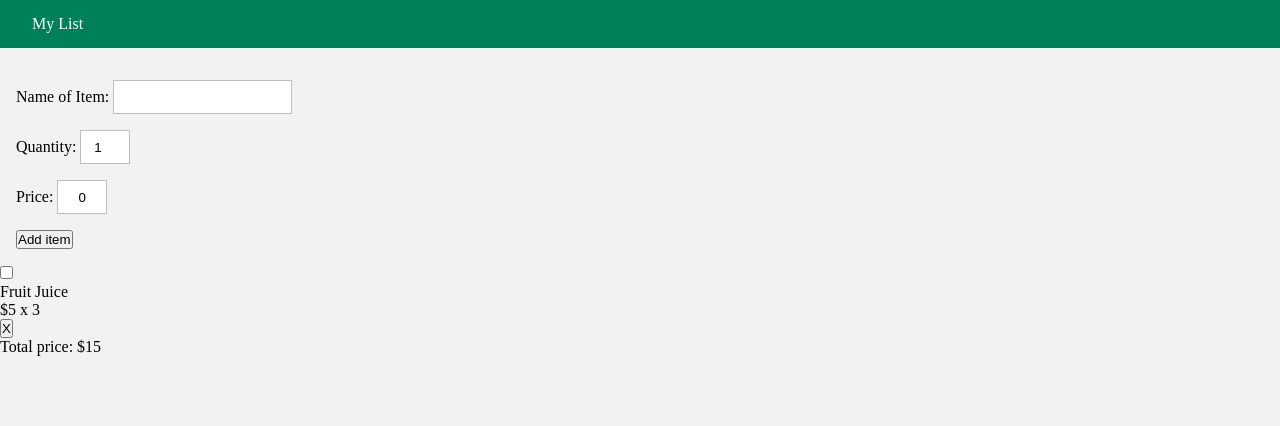
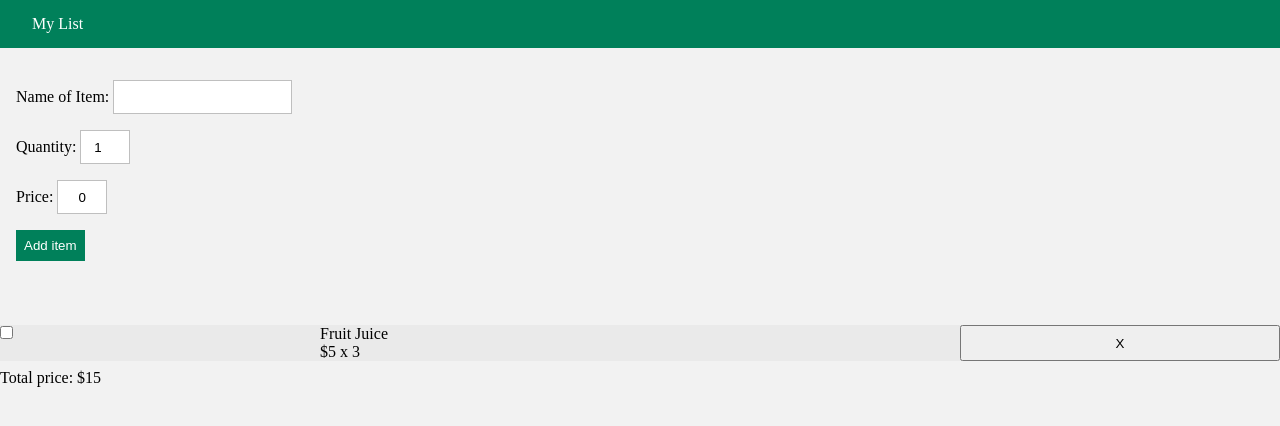
Before and after one commit to devBayo/ShoppingApp, a plain HTML site: page index.html in a window 1280 px wide. Drawn offline with Linux system fonts and the light colour scheme.

Commit message:
updated css

```diff
--- a/style.css
+++ b/style.css
@@ -31,6 +31,26 @@ nav {
   border: 1px solid #bfbfbf;
 }
 
-#quantity-input, #price-input{
+#quantity-input,
+#price-input {
   width: 3rem;
 }
+
+#add-item-button {
+  border: unset;
+  background-color: #00805a;
+  color: #fff;
+  padding: 0.5rem;
+}
+
+#items-div {
+  margin-top: 3rem;
+  margin-bottom: 2rem;
+}
+
+.item {
+  display: grid;
+  grid-template-columns: 1fr 2fr 1fr;
+  background-color: #eaeaea;
+  margin-bottom: 0.5rem;
+}
```
